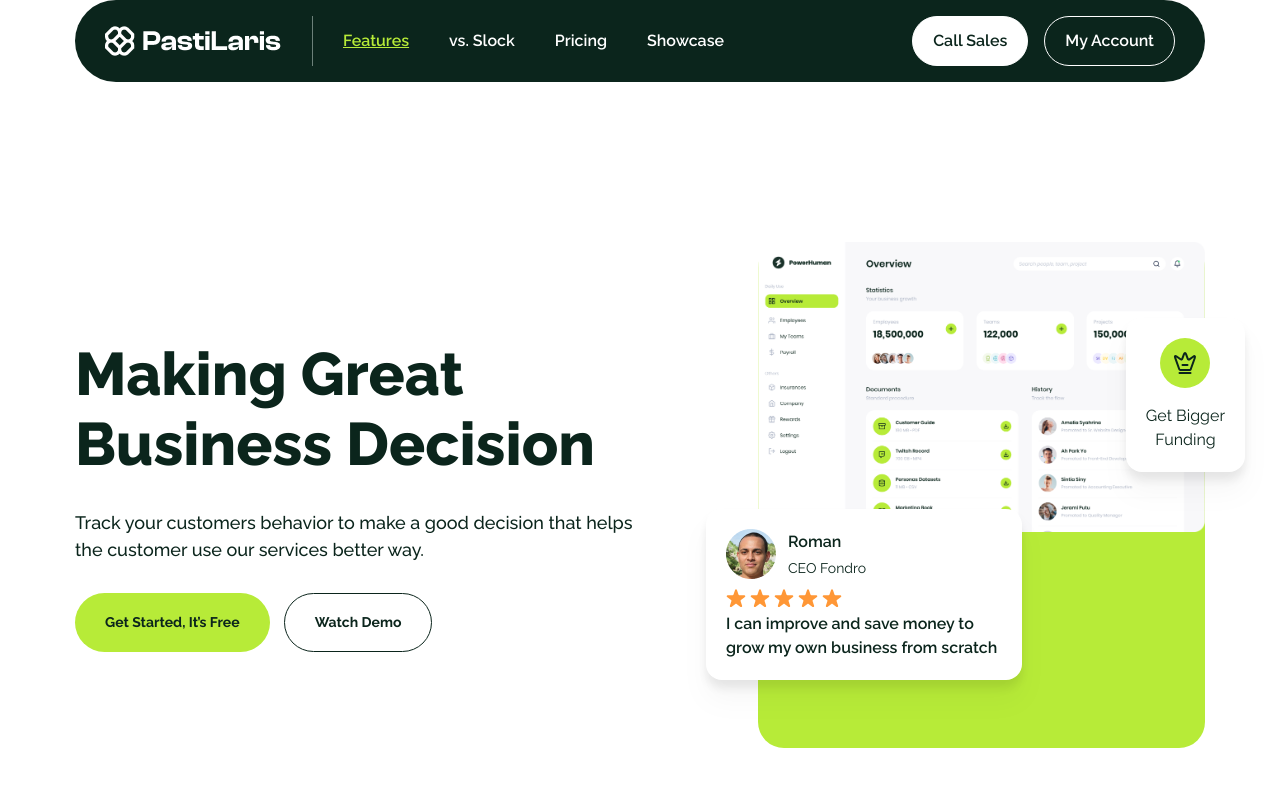
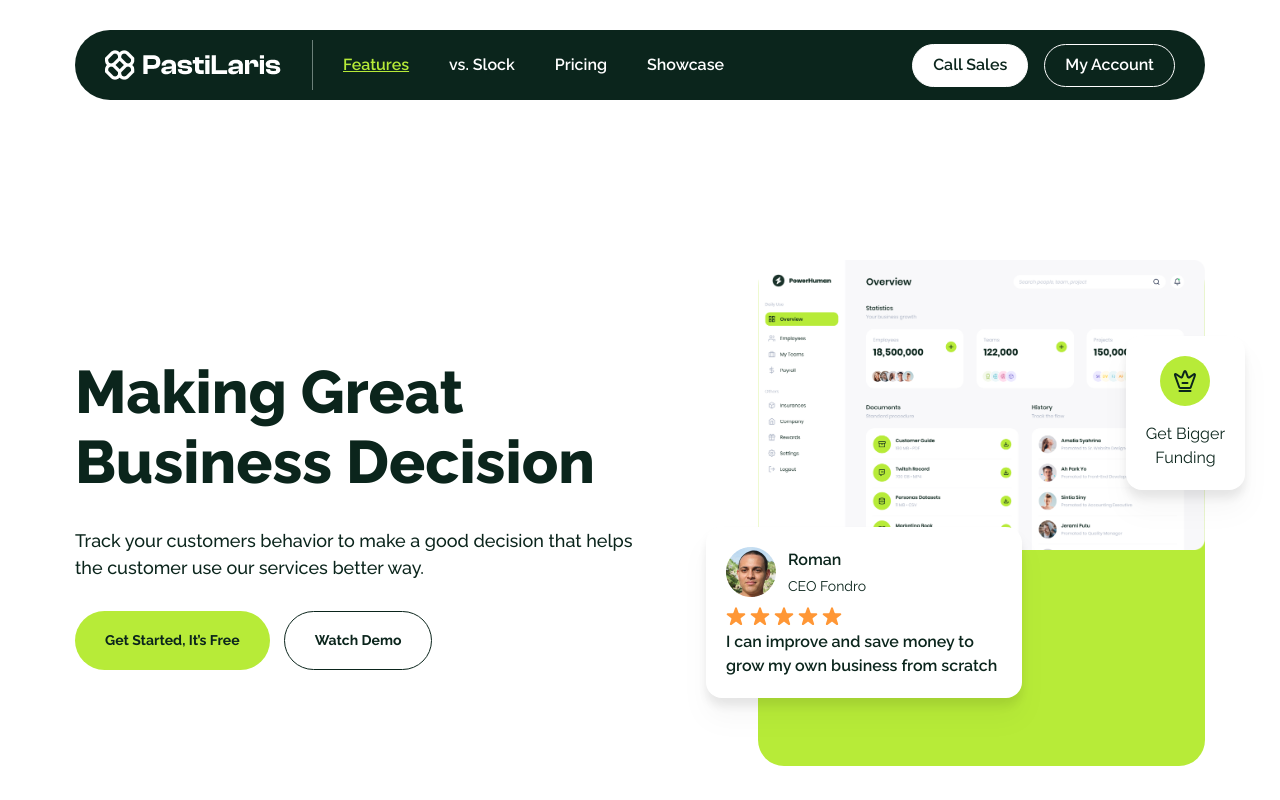
Before and after one commit to iniadnan/next-pastilaris-bwa, a Next.js app: page / in a window 1280 px wide. Shown: the top 800 px of the page. Built offline with nearby package versions, Linux system fonts and the light colour scheme.

Commit message:
fix navbar

```diff
--- a/app/components/Navbar.tsx
+++ b/app/components/Navbar.tsx
@@ -3,9 +3,9 @@ import Image from "next/image";
 
 export default function Navbar() {
     return (
-        <nav className="z-50 sticky top-[0px] left-0">
-            <div className="w-[1130px] mx-auto bg-[#0B251C] py-4 px-[30px] rounded-[100px]">
-                <div className="container flex items-center">
+        <nav className="z-50 sticky top-[-1px] left-0">
+            <div className="w-[1130px] h-[70px] mx-auto bg-[#0B251C] px-[30px] rounded-[100px]">
+                <div className="container h-full flex items-center">
                     <div className="flex items-center gap-x-[30px] text-white font-semibold">
                         <div>
                             <Image className="h-[34px] w-auto object-cover" src="/images/nav-logo.png" height={34} width={176} alt="Logo" />
@@ -19,8 +19,8 @@ export default function Navbar() {
                         </div>
                     </div>
                     <div className="flex w-auto ml-auto gap-x-[16px]">
-                        <Link href="/" className="font-semibold text-[#0B251C] bg-white border border-white rounded-[100px] py-[12px] px-5">Call Sales</Link>
-                        <Link href="/" className="font-semibold text-white border border-white rounded-[100px] py-[12px] px-5">My Account</Link>
+                        <Link href="/" className="h-[43px] inline-flex items-center font-semibold text-[#0B251C] bg-white border border-white rounded-[100px] px-5">Call Sales</Link>
+                        <Link href="/" className="h-[43px] inline-flex items-center font-semibold text-white border border-white rounded-[100px] px-5">My Account</Link>
                     </div>
                 </div>
             </div>
--- a/app/page.tsx
+++ b/app/page.tsx
@@ -17,6 +17,7 @@ export const metadata: Metadata = {
 export default function Home() {
   return (
     <>
+      <div className="h-[30px]"></div>
       <Navbar />
       <Header />
       {/* We're Helping */}
```
